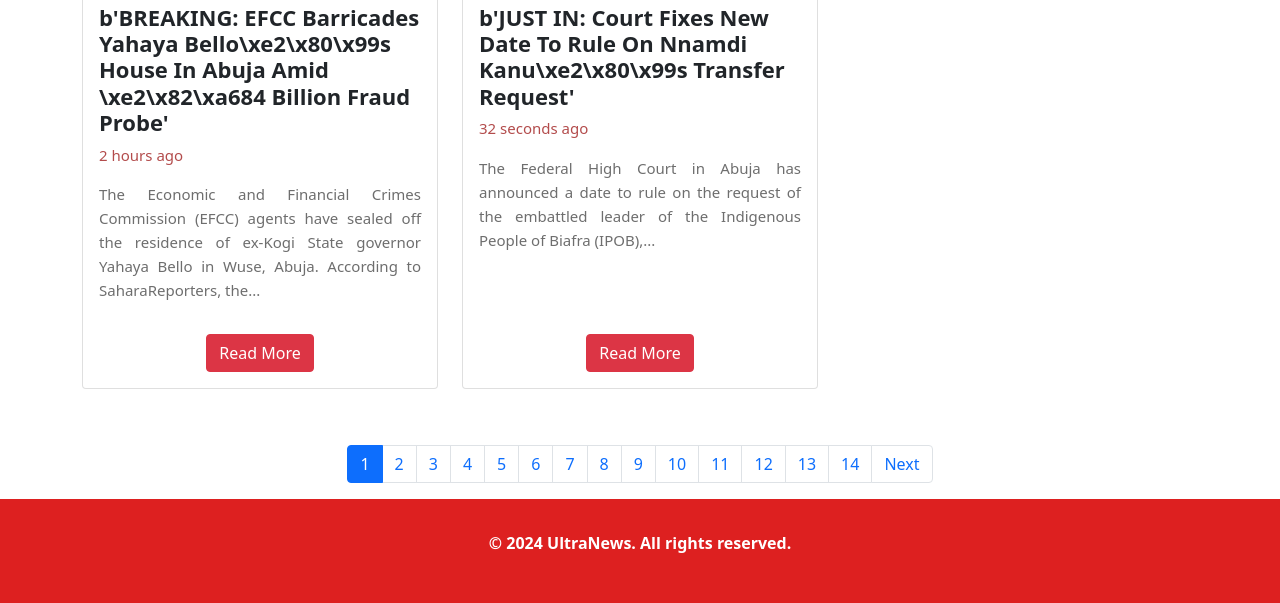
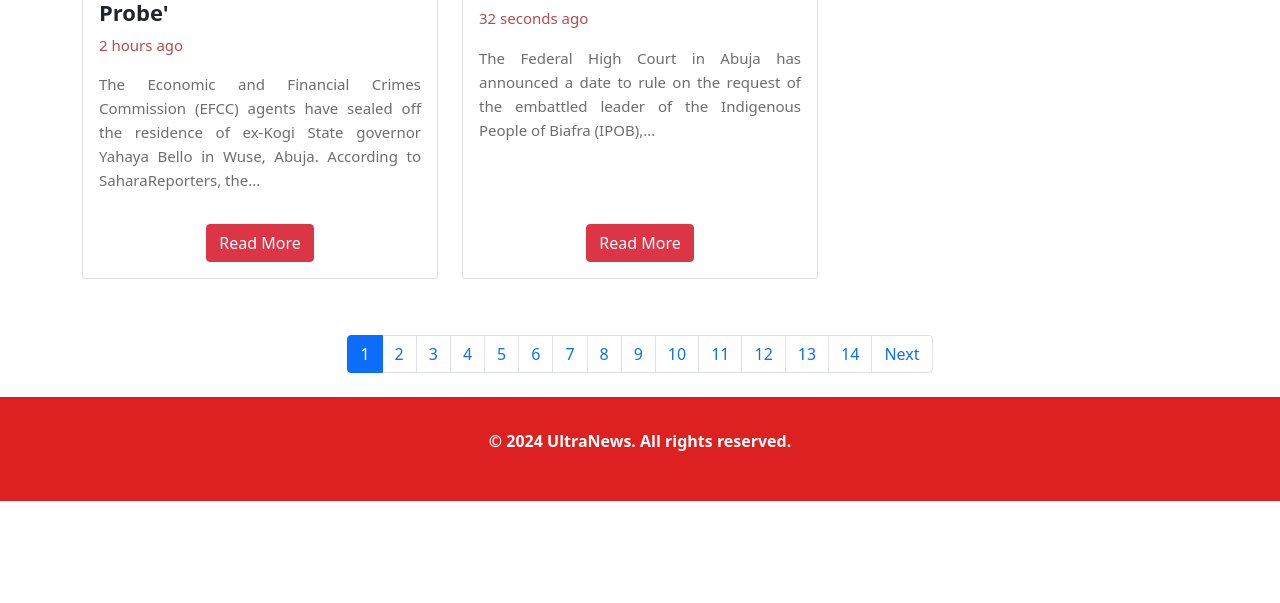
Before and after one commit to emmanuelrichard01/ULTRA-NEWS, a Django app: page / in a window 1280 px wide. Shown: the part 4577-5180 px from the top of the page. After the commit the page ends 5078 px from the top, so only its background shows below. Run offline with Django 3.2, Linux system fonts and the light colour scheme; data comes from the database, SQL or seed files in the repository.

Commit message:
Update index.html

```diff
--- a/news/templates/news/index.html
+++ b/news/templates/news/index.html
@@ -5,15 +5,10 @@
   <meta name="viewport" content="width=device-width, initial-scale=1.0" />
   <title>UltraNews | News Aggregator Project</title>
   {% load static %}
-    <link rel="shortcut icon" href="{% static 'fav.ico' %}">
-    <link
-      href="https://cdn.jsdelivr.net/npm/bootstrap@5.1.3/dist/css/bootstrap.min.css"
-      rel="stylesheet"
-    />
-    <link
-      rel="stylesheet"
-      href="https://cdn.jsdelivr.net/npm/bootstrap-icons@1.11.3/font/bootstrap-icons.min.css"
-    />
+  <meta name="csrf-token" content="{{ csrf_token }}">
+  <link rel="shortcut icon" href="{% static 'fav.ico' %}" type="image/x-icon" />
+  <link href="https://cdn.jsdelivr.net/npm/bootstrap@5.1.3/dist/css/bootstrap.min.css" rel="stylesheet" />
+  <link href="https://cdn.jsdelivr.net/npm/bootstrap-icons@1.11.3/font/bootstrap-icons.min.css" rel="stylesheet" />
   <style>
       body {
         position: relative;
@@ -100,47 +95,24 @@
     </style>
   </head>
   <body>
-    <div class="loading-spinner" id="spinner">
+  <div class="loading-spinner" id="spinner" style="display: none;">
     <div class="spinner-border text-danger" style="width: 3rem; height: 3rem;" role="status">
       <span class="visually-hidden">Loading...</span>
     </div>
   </div>
 
+  <!-- Navbar -->
   <nav class="navbar navbar-expand-lg navbar-light fixed-top pt-3 pb-3">
     <div class="container">
       <a class="navbar-brand" href="#">
         <img src="https://i.ibb.co/GJQnz0F/logo-tablet.png" alt="logo-tablet" />
       </a>
-        <button
-          class="navbar-toggler"
-          type="button"
-          data-bs-toggle="collapse"
-          data-bs-target="#navbarNav"
-          aria-controls="navbarNav"
-          aria-expanded="false"
-          aria-label="Toggle navigation"
-        >
-          <span class="navbar-toggler-icon"></span>
-        </button>
-        <div class="collapse navbar-collapse" id="navbarNav">
-          <ul class="navbar-nav ms-auto">
-            <li class="nav-item"><a class="nav-link" href="#">Home</a></li>
-            <li class="nav-item"><a class="nav-link" href="#">About</a></li>
-            <li class="nav-item"><a class="nav-link" href="#">Contact</a></li>
-          </ul>
-        </div>
+      ...
     </div>
   </nav>
 
-    <div class="container cn mt-2 mb-2">
-      <div class="row justify-content-center">
-        <div class="col-lg-6">
-          <input type="text" class="form-control search-bar" placeholder="Search news..." />
-        </div>
-      </div>
-    </div>
-
-    <div class="jumbotron mb-4 mt-4">
+  <!-- Scrape Buttons -->
+  <div class="jumbotron mb-4 mt-5 pt-4">
     <center>
       <h1>News Aggregator</h1>
       <a href="{% url 'scrape' %}" class="btn btn-danger" id="scrapeBtn">Get News</a>
@@ -148,9 +120,10 @@
     </center>
   </div>
 
+  <!-- News Cards -->
   <div class="container">
+    {% if object_list %}
       <div class="row row-cols-1 row-cols-md-3">
-        {% if object_list %}
         {% for news_item in object_list %}
         <div class="col mb-4">
           <div class="card h-100 news-card">
@@ -167,7 +140,14 @@
         </div>
         {% endfor %}
       </div>
+    {% else %}
+      <div class="text-center text-muted mb-5">
+        <p>No news found. Click "Get News" above to scrape the latest headlines.</p>
+      </div>
+    {% endif %}
+  </div>
 
+  <!-- Pagination -->
   {% if object_list.has_other_pages %}
   <nav aria-label="Page navigation">
     <ul class="pagination justify-content-center">
@@ -175,9 +155,6 @@
       <li class="page-item">
         <a class="page-link" href="?page={{ object_list.previous_page_number }}">Previous</a>
       </li>
-          {% endif %}
-          {% else %}
-          <p class="text-center">No news articles found. Click "Get News" above to scrape new headlines.</p>
       {% endif %}
 
       {% for page_num in object_list.paginator.page_range %}
@@ -194,39 +171,31 @@
     </ul>
   </nav>
   {% endif %}
-    </div>
 
-    <footer class="footer">
-      <div class="container">
-        <div class="row">
-          <div class="col-lg-12 text-center">
+  <!-- Footer -->
+  <footer class="footer mt-4">
+    <div class="container text-center">
       <p>&copy; 2024 UltraNews. All rights reserved.</p>
-          </div>
-        </div>
     </div>
   </footer>
 
+  <!-- Scroll to Top -->
   <button class="btn btn-danger scroll-top-button" onclick="scrollToTop()" id="scroll-top-button">
     <i class="bi bi-arrow-up-square-fill"></i>
   </button>
 
-    <div class="progress-container">
-      <div class="progress-bar" id="progress-bar"></div>
-    </div>
-
+  <!-- JS -->
   <script>
-      document.getElementById('scrapeBtn').addEventListener('click', function () {
-        const spinner = document.getElementById('spinner');
-        const btn = this;
-        spinner.style.display = 'block';
-        btn.classList.add('disabled');
+    document.getElementById('scrapeBtn')?.addEventListener('click', function () {
+      document.getElementById('spinner').style.display = 'block';
+      this.classList.add('disabled');
     });
 
-      document.getElementById('clearDatabaseBtn').addEventListener('click', function () {
+    document.getElementById('clearDatabaseBtn')?.addEventListener('click', function () {
       fetch('/clear-database/', {
         method: 'POST',
         headers: {
-            'X-CSRFToken': '{{ csrf_token }}',
+          'X-CSRFToken': document.querySelector('meta[name=\"csrf-token\"]').content,
           'Content-Type': 'application/json',
         },
       })
@@ -235,21 +204,8 @@
           alert(data.message);
           location.reload();
         })
-          .catch((error) => {
-            console.error('Error:', error);
+        .catch((error) => console.error('Error:', error));
     });
-      });
-
-      window.onscroll = function () {
-        scrollFunction();
-      };
-
-      function scrollFunction() {
-        var winScroll = document.body.scrollTop || document.documentElement.scrollTop;
-        var height = document.documentElement.scrollHeight - document.documentElement.clientHeight;
-        var scrolled = (winScroll / height) * 100;
-        document.getElementById('progress-bar').style.width = scrolled + '%';
-      }
 
     function scrollToTop() {
       document.body.scrollTop = 0;
```
Lines whose indentation alone changed are shown as unchanged.
